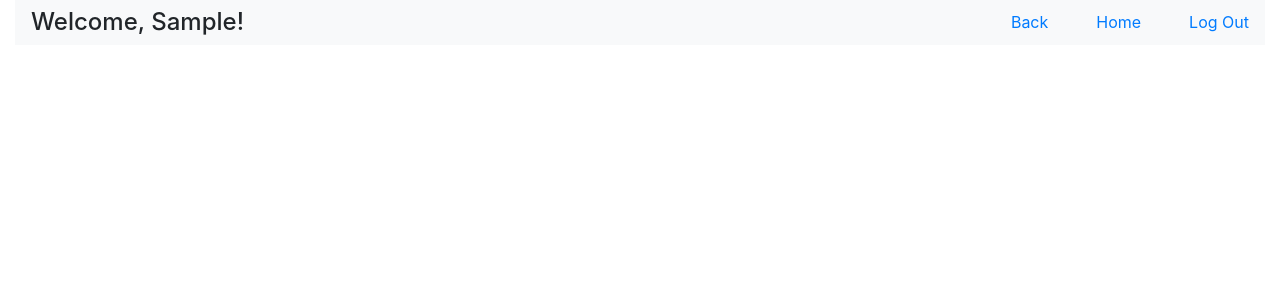
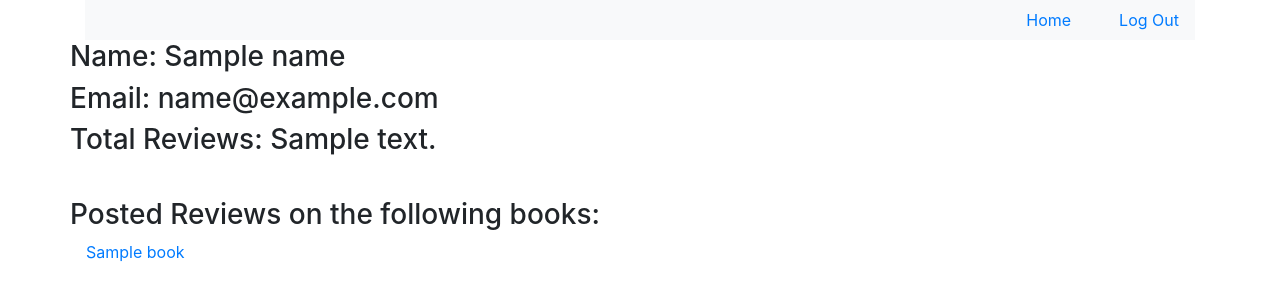
Before and after one commit to gsasaki23/dojo_reads, a Django app: template dojo_reads_app/templates/user_details.html in a window 1280 px wide. Shown: the top 301 px of the page. Run offline with Django 3.2, Linux system fonts and the light colour scheme; tables that the repository leaves empty hold one stand-in row (values such as "Sample post"); the template is opened without the code that fills it: values that come from a table or form of the project are taken from there, most other values are stand-ins (such as "Sample title", 1, 10 or a date in 2020); some libraries are stand-ins or nearby versions.

Commit message:
added user detail page

```diff
--- a/dojo_reads_app/models.py
+++ b/dojo_reads_app/models.py
@@ -53,12 +53,12 @@ class UserManager(models.Manager):
         user = User.objects.filter(email=postData['login_email'])
         # If no matching user found
         if len(user) != 1:
-            errors['login_email']='Invalid email address or password 1'
+            errors['login_email']='Invalid email address or password'
         # If matching user found, but...
         else:
             # If password check returns false
             if bcrypt.checkpw(postData['login_password'].encode(), user[0].password.encode()) == False:
-                errors['login_email']='Invalid email address or password 2'
+                errors['login_email']='Invalid email address or password'
 
         return errors
 
--- a/dojo_reads_app/templates/user_details.html
+++ b/dojo_reads_app/templates/user_details.html
@@ -17,17 +17,32 @@
         crossorigin="anonymous"></script>
 </head>
 <body>
-    <div class="container-fluid">
+    <div class="container">
         <!-- NavBar -->
         <nav class="navbar navbar-expand-lg navbar-light bg-light">
-            <h4 class="my-lg-0">Welcome, {{first_name}}!</h3>
             <div class="collapse navbar-collapse">
                 <ul class="navbar-nav mr-auto"></ul>
-                <a href="/books" class="ml-5 my-2 my-lg-0">Back</a>
                 <a href="/books" class="ml-5 my-2 my-lg-0">Home</a>
                 <a href="/logout" class="ml-5 my-2 my-lg-0">Log Out</a>
             </div>
         </nav>
+        <div class="row">
+            <h3>Name: {{name}}</h3>
+        </div>
+        <div class="row">
+            <h3>Email: {{email}}</h3>
+        </div>
+        <div class="row">
+            <h3>Total Reviews: {{review_len}}</h3>
+        </div>
+        <div class="row">
+            <h3><br>Posted Reviews on the following books:</h3>
+        </div>
+        {% for book in book_list %}
+        <div class="row pl-3">
+            <a href="/books/{{book.id}}">{{book.title}}</a>
+        </div>
+        {% endfor %}
     </div>
 </body>
 </html>
```
Also changed, not shown: dojo_reads_app/templates/book_details.html (+4 -4 lines), dojo_reads_app/views.py (+10 -8 lines).
